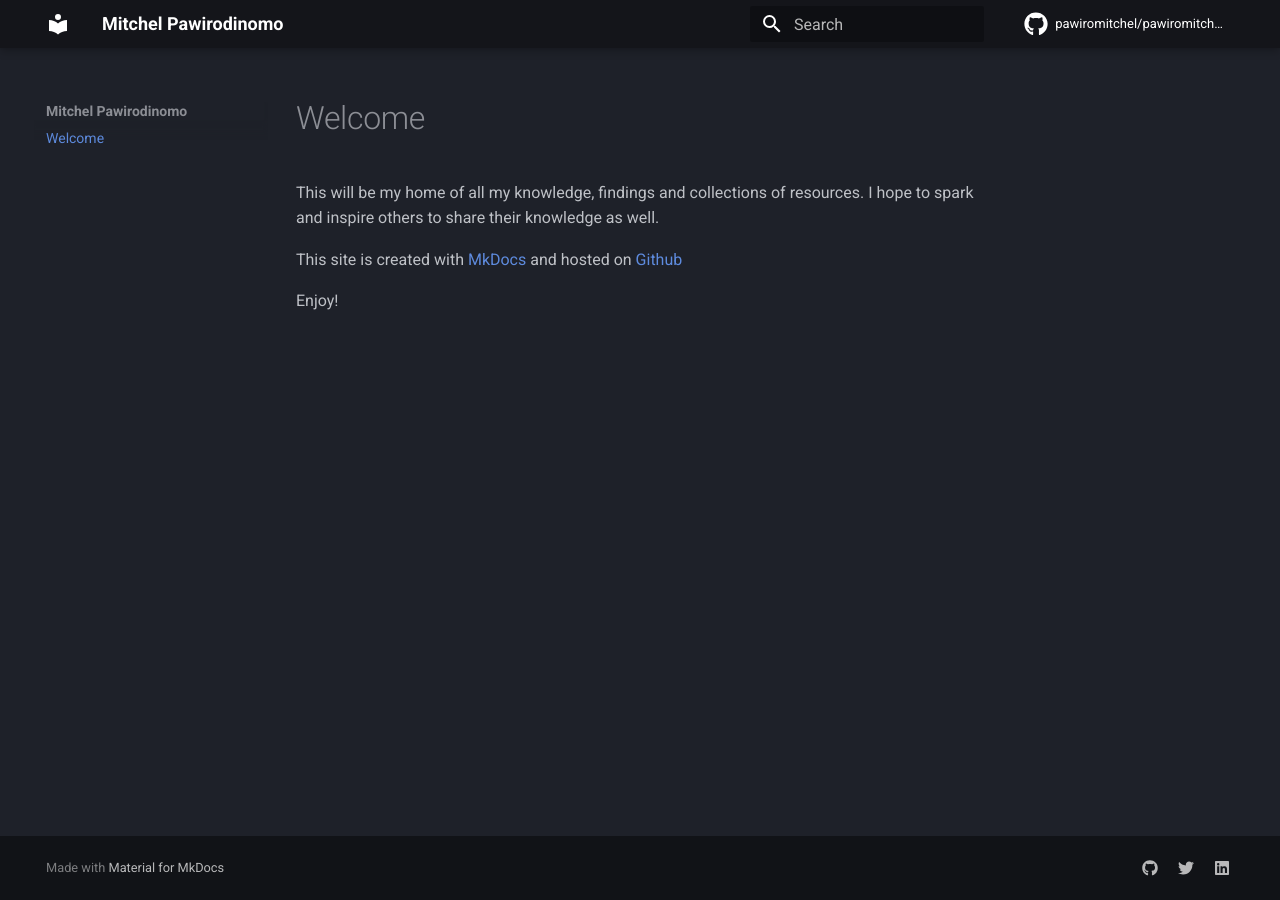
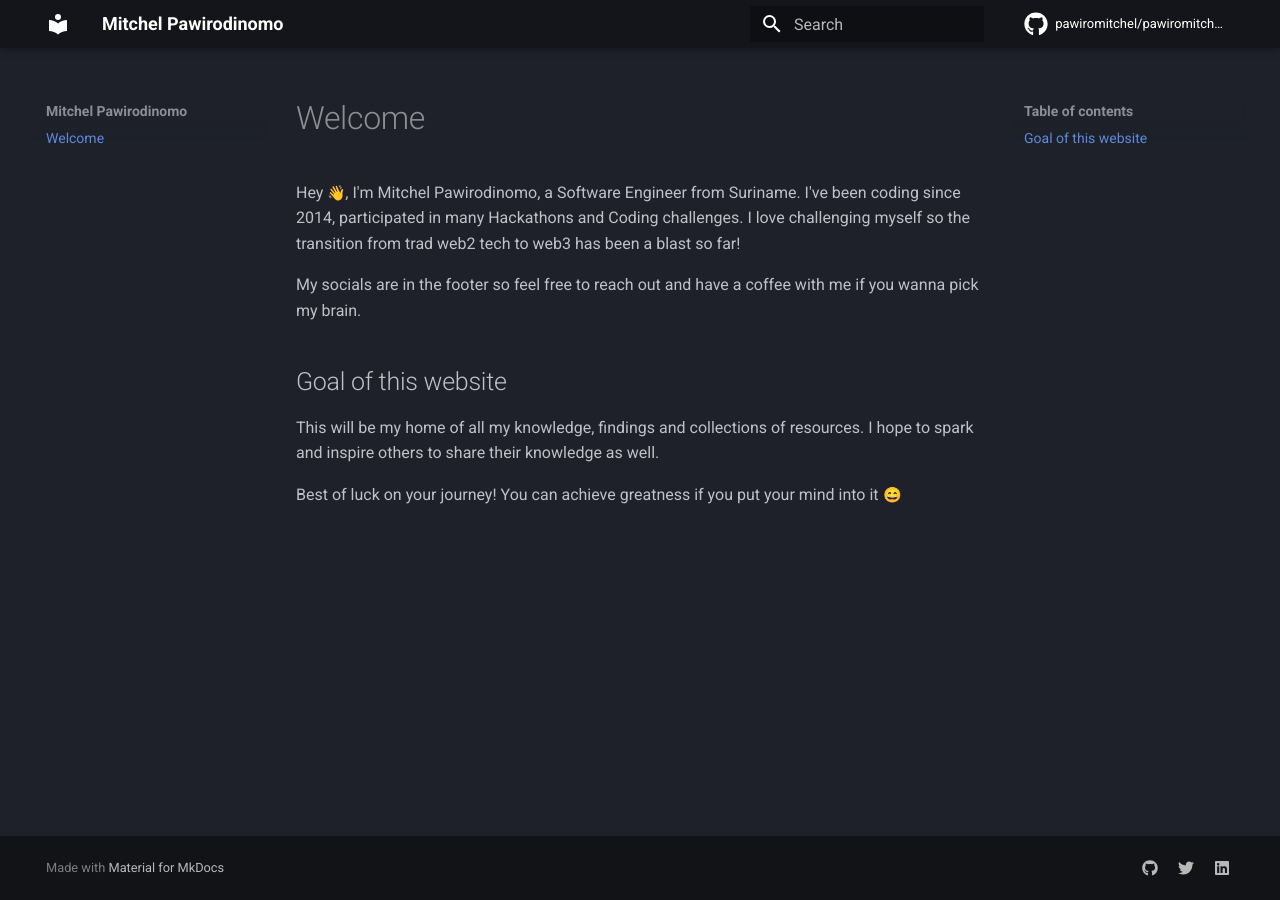
Before and after one commit to pawiromitchel/pawiromitchel.com, an MkDocs documentation site: the page built from docs/index.md, in a window 1280 px wide. Built offline with MkDocs 1.6.1 and Material for MkDocs 9.7.7, drawn with Linux system fonts in a browser that asks for light colours; emoji names are drawn with the system emoji font; comment, search, counter and statistics services are not loaded.

Commit message:
edit homepage

```diff
--- a/docs/index.md
+++ b/docs/index.md
@@ -1,7 +1,10 @@
 # Welcome
 
+Hey :wave:, I'm Mitchel Pawirodinomo, a Software Engineer from Suriname. I've been coding since 2014, participated in many Hackathons and Coding challenges. I love challenging myself so the transition from trad web2 tech to web3 has been a blast so far!
+
+My socials are in the footer so feel free to reach out and have a coffee with me if you wanna pick my brain.
+
+## Goal of this website
 This will be my home of all my knowledge, findings and collections of resources. I hope to spark and inspire others to share their knowledge as well.
 
-This site is created with [MkDocs](https://www.mkdocs.org/) and hosted on [Github](https://github.com/pawiromitchel/pawiromitchel.com)
-
-Enjoy!
+Best of luck on your journey! You can achieve greatness if you put your mind into it :smile:
```
